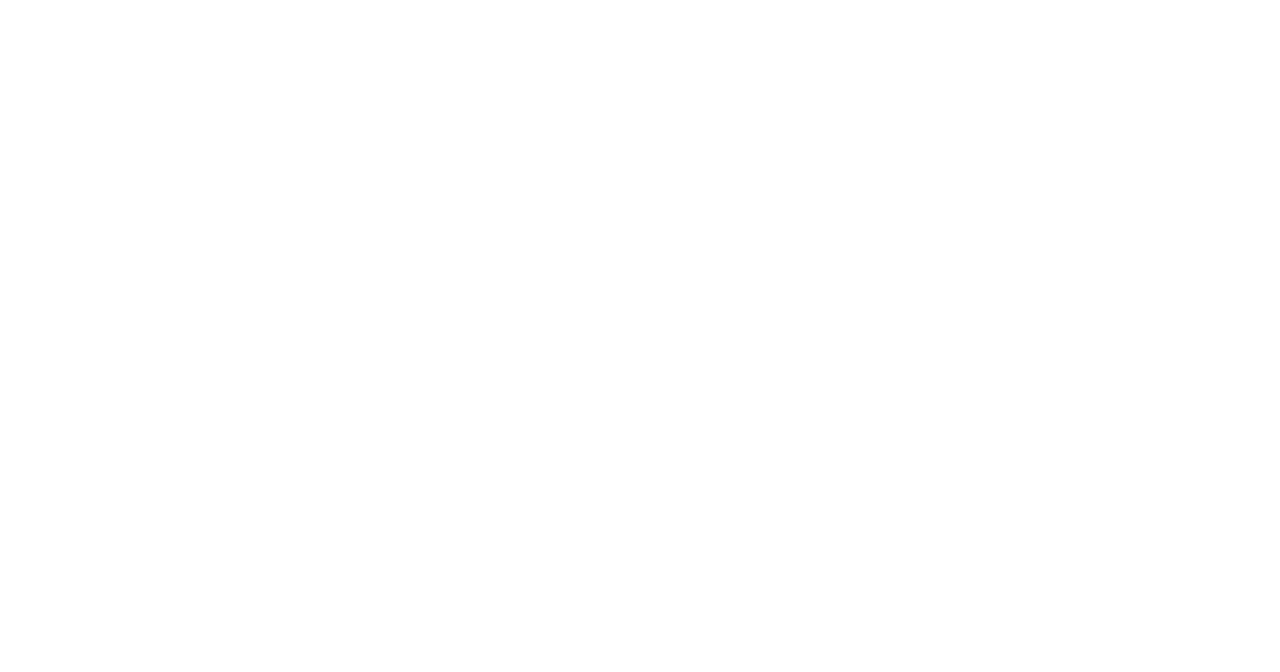
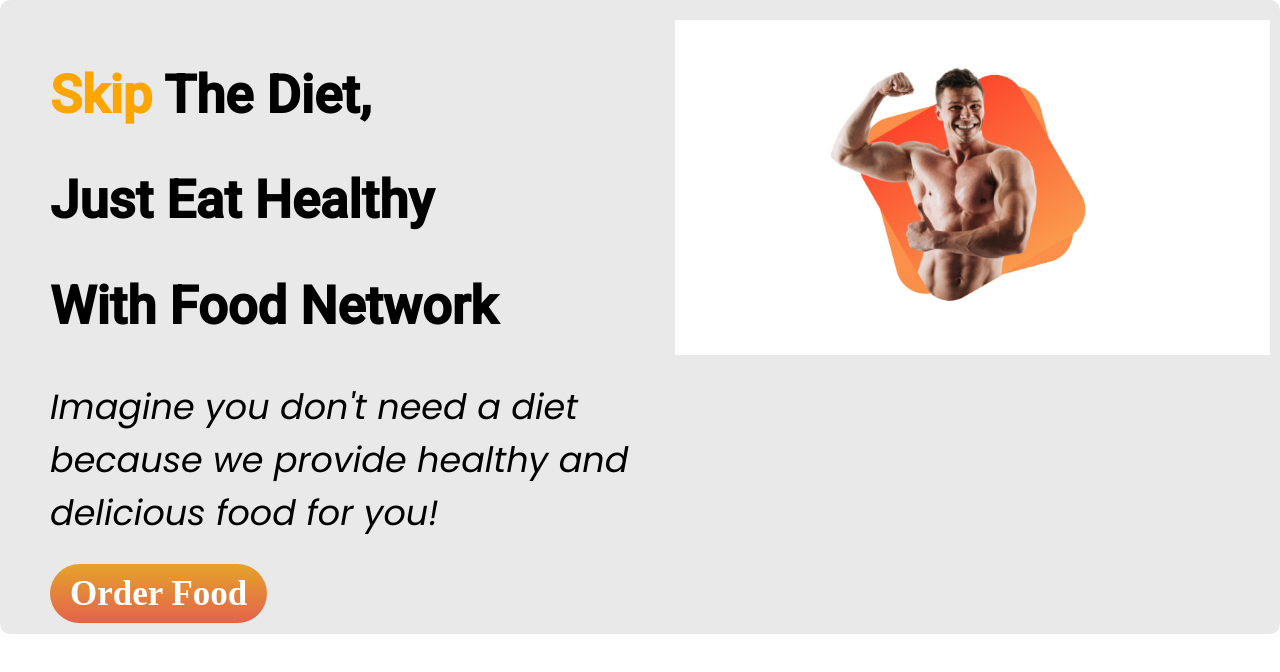
Before and after one commit to pathikroy86/Eat-Fresh-website, a plain HTML site: page index.html in a window 1280 px wide. Drawn offline with Linux system fonts and the light colour scheme.

Commit message:
1st section

```diff
--- a/index.html
+++ b/index.html
@@ -8,10 +8,29 @@
     <title>Eat fresh</title>
     <link rel="stylesheet" href="style.css">
     <link rel="shortcut icon" href="images/favicon.jfif" type="image/x-icon">
+    <link rel="preconnect" href="https://fonts.googleapis.com">
+    <link rel="preconnect" href="https://fonts.gstatic.com" crossorigin>
+    <link href="https://fonts.googleapis.com/css2?family=Roboto:wght@400;500&display=swap" rel="stylesheet">
+    <link rel="preconnect" href="https://fonts.googleapis.com">
+    <link rel="preconnect" href="https://fonts.gstatic.com" crossorigin>
+    <link href="https://fonts.googleapis.com/css2?family=Poppins:ital@1&family=Roboto:wght@400;500&display=swap"
+        rel="stylesheet">
 </head>
 
 <body>
-
+    <section class="first-part">
+        <div class="half-width font-resizer">
+            <h1 style="font-family: 'Roboto', sans-serif;"><span>Skip</span> The Diet,</h1>
+            <h1 style="font-family: 'Roboto', sans-serif;">Just Eat Healthy</h1>
+            <h1 style="font-family: 'Roboto', sans-serif;">With Food Network</h1>
+            <p style="font-family: 'Poppins', sans-serif;">Imagine you don't need a diet because we provide healthy and
+                delicious food for you!</p>
+            <a class="order-food-button" href="http://www.foodpanda.com" target="_blank">Order Food</a>
+        </div>
+        <div class="half-width">
+            <img src="images/Untitled design.png" alt="Healthy man">
+        </div>
+    </section>
 </body>
 
 </html>
--- a/style.css
+++ b/style.css
@@ -0,0 +1,36 @@
+body {
+    margin: 0;
+}
+
+.first-part {
+    display: flex;
+    padding: 20px 10px 20px 20px;
+    background-color: rgba(128, 128, 128, 0.178);
+    border-radius: 10px;
+}
+
+.half-width {
+    width: 50%;
+    padding-left: 30px;
+}
+
+.font-resizer {
+    font-size: 35px;
+}
+
+span {
+    color: orange;
+}
+
+.half-width img {
+    width: 100%;
+}
+
+.order-food-button {
+    text-decoration: none;
+    color: white;
+    font-weight: 700;
+    background-image: linear-gradient(rgba(228, 156, 24, 0.904), rgba(228, 73, 46, 0.842));
+    padding: 10px 20px;
+    border-radius: 30px;
+}
```
Also changed, not shown: images/Hero_Image-removebg-preview.png (added), images/Untitled design.png (added).
